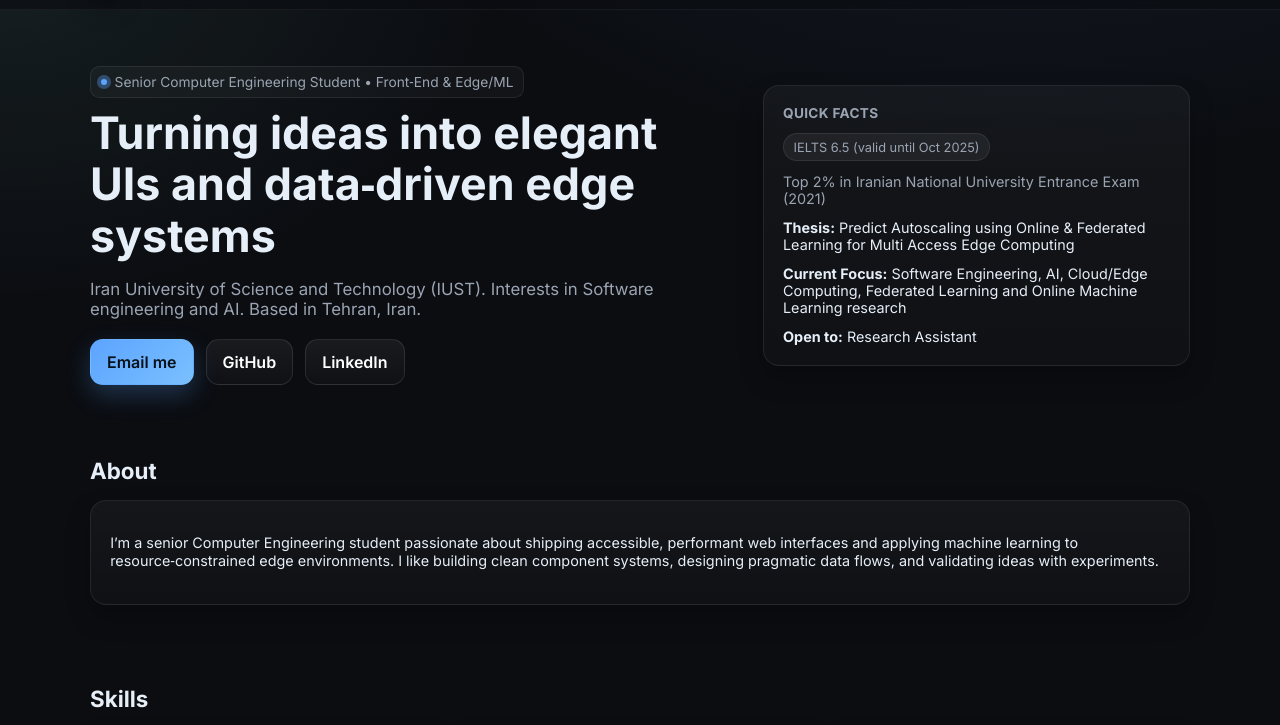
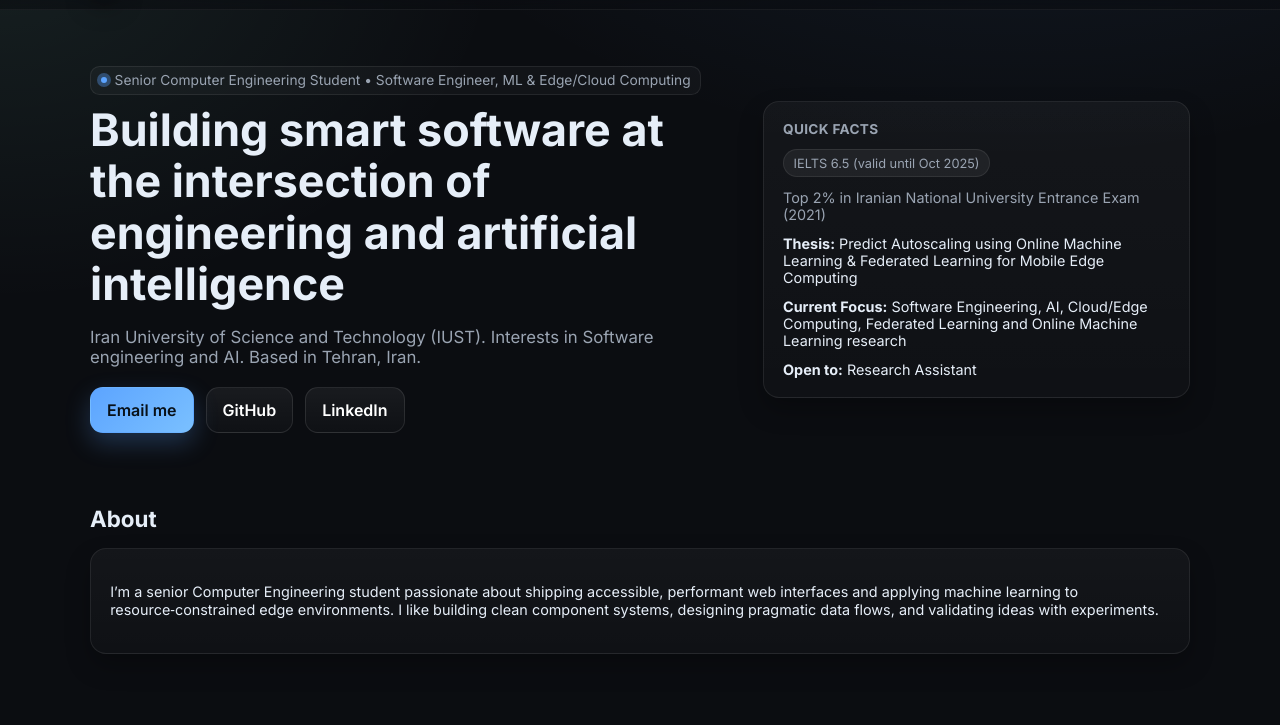
Before and after one commit to kooshalahouti/kooshalahouti.github.io, a plain HTML site: page index.html in a window 1280 px wide. Shown: the part 48-773 px from the top of the page. Drawn offline with Linux system fonts and the light colour scheme.

Commit message:
Update index.html

```diff
--- a/index.html
+++ b/index.html
@@ -29,7 +29,6 @@
     .nav-links a { color: var(--muted); padding: .4rem .7rem; border-radius: .5rem; transition: .2s ease; font-weight: 500; }
     .nav-links a:hover { color: var(--text); background: rgba(255,255,255,0.06); }
 
-    /* Hero */
     .hero { display: grid; grid-template-columns: 1.2fr .8fr; gap: 2rem; align-items: center; padding: 3.5rem 0 2rem; }
     .tag { display: inline-flex; align-items: center; gap: .5rem; padding: .35rem .6rem; border-radius: .6rem; border: 1px solid rgba(255,255,255,0.08); color: var(--muted); background: rgba(255,255,255,0.03); font-size: .86rem; }
     .tag .dot { width: 6px; height: 6px; border-radius: 6px; background: var(--brand); box-shadow: 0 0 0 4px var(--ring); }
@@ -43,7 +42,6 @@
     .card { background: linear-gradient(180deg, rgba(255,255,255,0.04), rgba(255,255,255,0.02)); border: 1px solid rgba(255,255,255,0.08); border-radius: 16px; padding: 1.2rem; box-shadow: 0 12px 24px rgba(0,0,0,0.25); }
     .pill { display: inline-flex; padding: .35rem .6rem; background: rgba(255,255,255,0.06); border: 1px solid rgba(255,255,255,0.08); border-radius: 999px; font-size: .8rem; color: var(--muted); }
 
-    /* Sections */
     section { padding: 2.5rem 0; }
     .section-title { font-size: 1.4rem; margin: 0 0 1rem; }
     .grid { display: grid; gap: 1rem; }
@@ -82,11 +80,10 @@
   </header>
 
   <main class="container">
-    <!-- Hero -->
     <section class="hero" id="home">
       <div>
-        <span class="tag"><span class="dot"></span> Senior Computer Engineering Student • Front‑End & Edge/ML</span>
-        <h1>Turning ideas into elegant UIs and data‑driven edge systems</h1>
+        <span class="tag"><span class="dot"></span> Senior Computer Engineering Student • Software Engineer, ML & Edge/Cloud Computing</span>
+        <h1>Building smart software at the intersection of engineering and artificial intelligence</h1>
         <p class="subtitle">Iran University of Science and Technology (IUST). Interests in Software engineering and AI. Based in Tehran, Iran.</p>
         <div class="actions">
           <a class="btn primary" href="mailto:kooshalahouti81@gmail.com" aria-label="Email Kousha">Email me</a>
@@ -99,7 +96,7 @@
         <div class="list" style="margin-top:.75rem">
           <div><span class="pill">IELTS 6.5 (valid until Oct 2025)</span></div>
           <div class="small muted">Top 2% in Iranian National University Entrance Exam (2021)</div>
-          <div class="small"><strong>Thesis:</strong> Predict Autoscaling using Online & Federated Learning for Multi Access Edge Computing</div>
+          <div class="small"><strong>Thesis:</strong> Predict Autoscaling using Online Machine Learning & Federated Learning for Mobile Edge Computing</div>
           <div class="small"><strong>Current Focus:</strong> Software Engineering, AI, Cloud/Edge Computing, Federated Learning and Online Machine Learning research</div>
           <div class="small"><strong>Open to:</strong> Research Assistant</div>
         </div>
```
